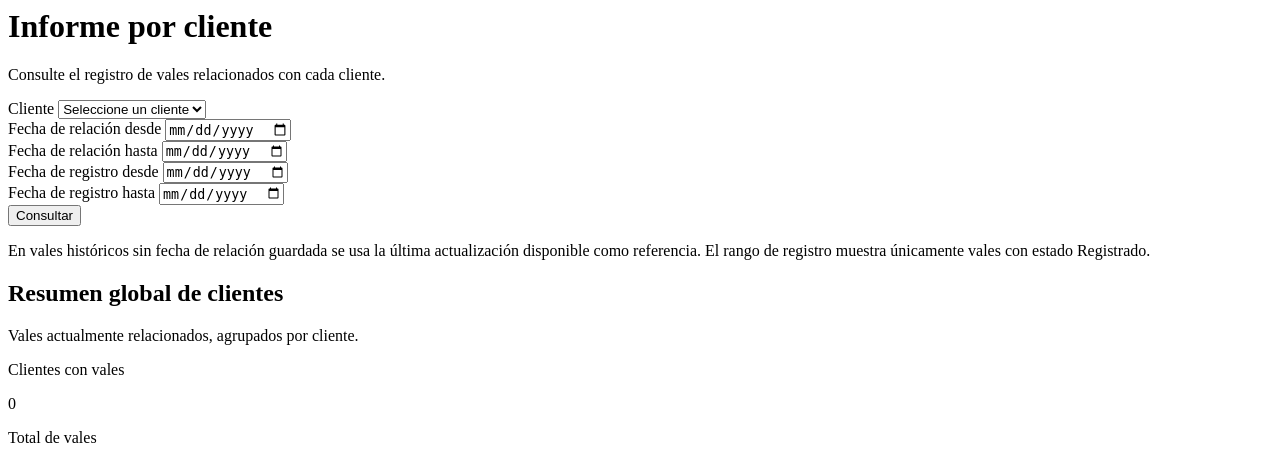
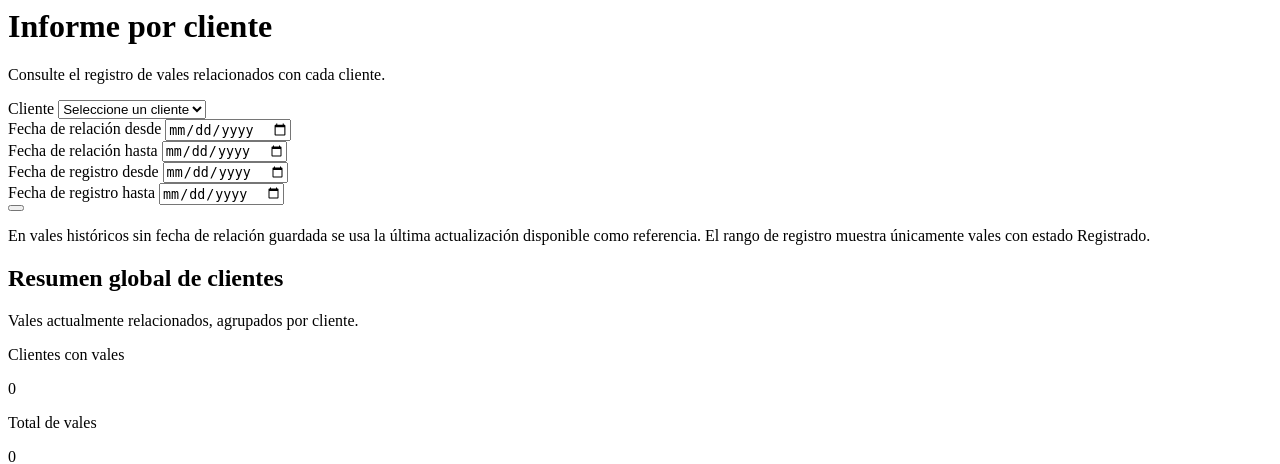
Before and after one commit to danjohn007/dunas, a PHP site: page /client_report.php in a window 1280 px wide. Shown: the top 464 px of the page. Run offline with PHP 8.4, Linux system fonts and the light colour scheme; data that the repository does not hold is empty; some libraries are stand-ins or nearby versions.

Commit message:
Update client_report.php

```diff
--- a/app/views/vouchers/client_report.php
+++ b/app/views/vouchers/client_report.php
@@ -34,8 +34,8 @@
                 <input type="date" id="registered_date_to" name="registered_date_to" value="<?php echo htmlspecialchars($registeredDateTo ?? ''); ?>" class="w-full rounded-lg border-gray-300 focus:border-blue-500 focus:ring-blue-500">
             </div>
             <div class="flex gap-3">
-                <button type="submit" class="inline-flex items-center justify-center px-4 py-2 bg-blue-600 hover:bg-blue-700 text-white font-medium rounded-lg transition-colors">
-                    <i class="fas fa-search mr-2"></i>Consultar
+                <button type="submit" aria-label="Consultar" title="Consultar" class="inline-flex h-12 w-12 flex-none items-center justify-center bg-blue-600 hover:bg-blue-700 text-white rounded-lg transition-colors">
+                    <i class="fas fa-search" aria-hidden="true"></i>
                 </button>
                 <?php if ($selectedClient && ($dateFrom || $dateTo || $registeredDateFrom || $registeredDateTo)): ?>
                 <a href="<?php echo BASE_URL; ?>/vouchers/clientReport?client_id=<?php echo (int)$selectedClient['id']; ?>" class="inline-flex items-center justify-center px-4 py-2 border border-gray-300 text-gray-700 hover:bg-gray-50 font-medium rounded-lg transition-colors">
```
